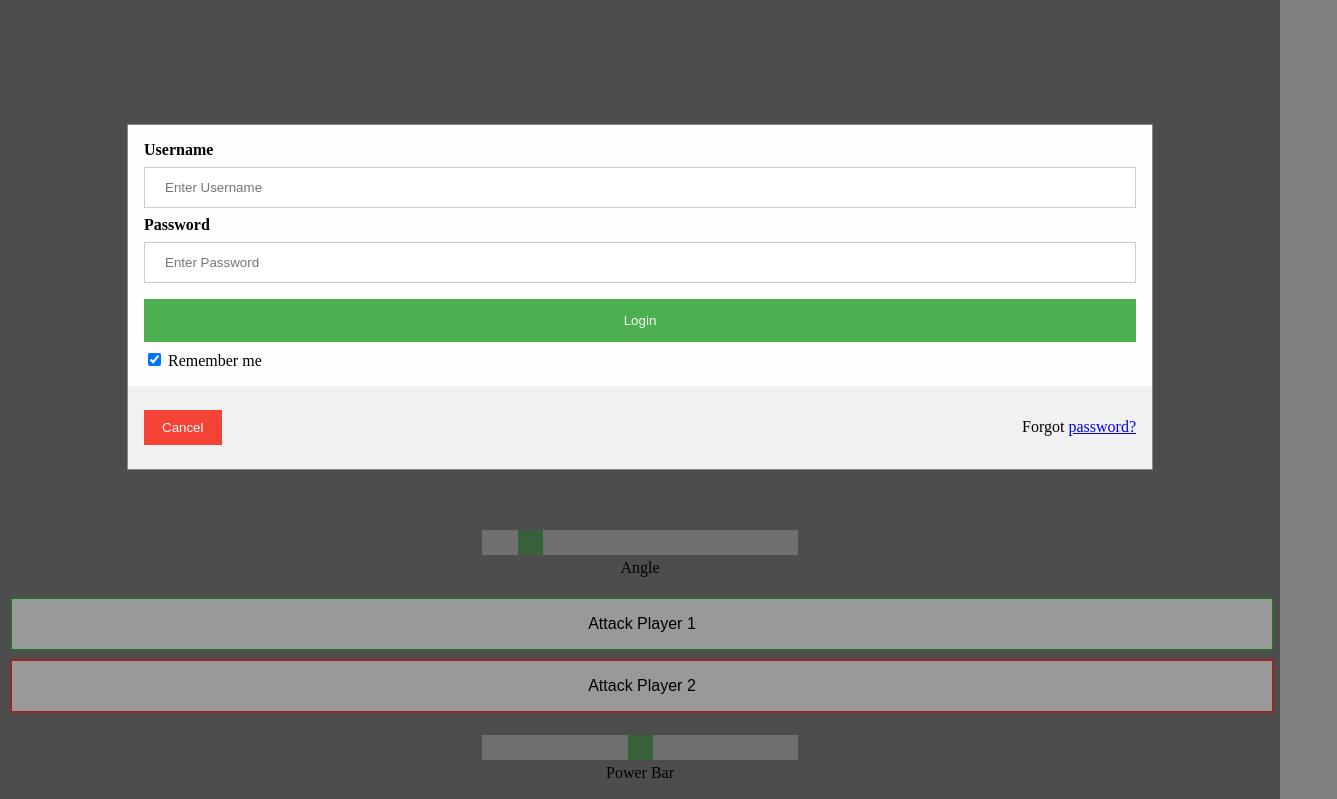
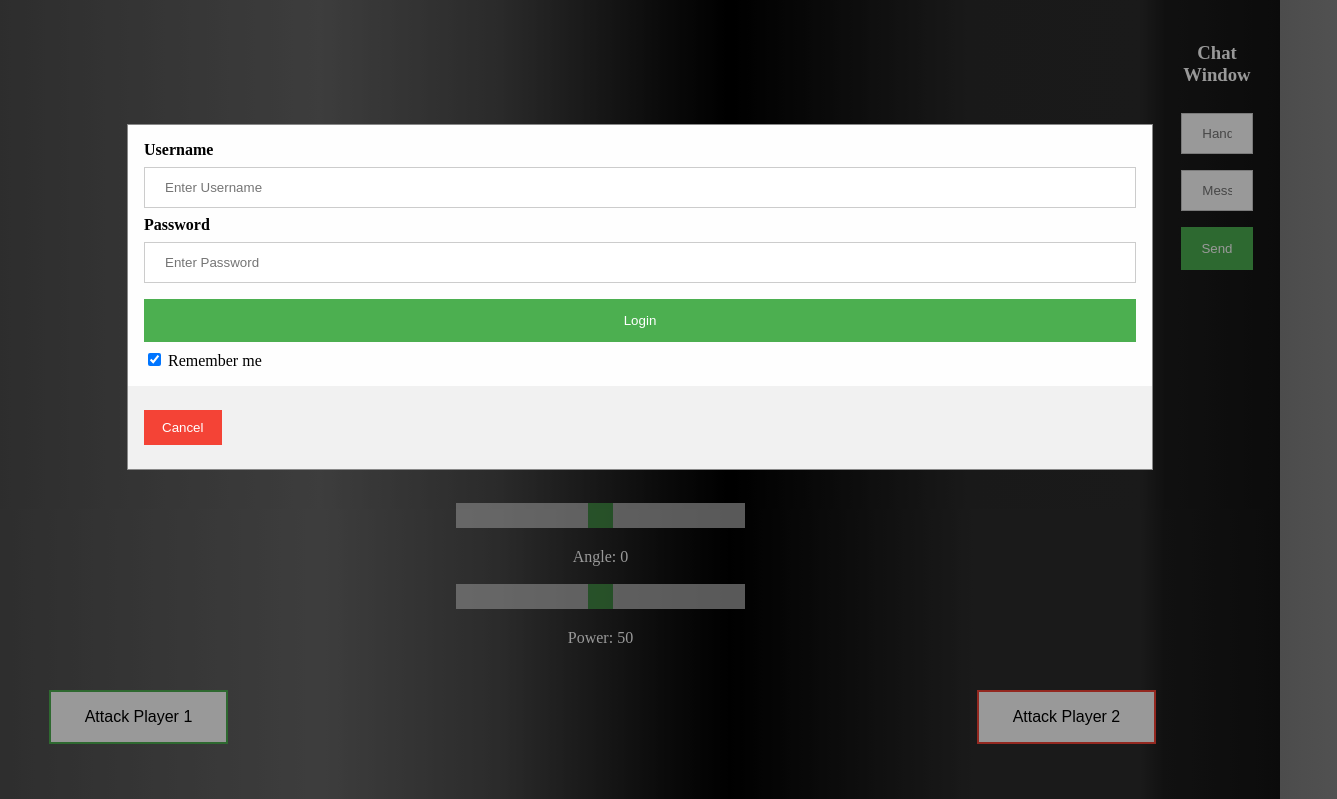
Before and after one commit to prateek18597/Pocket-Tanks, a website: page index.html in a window 1280 px wide. Shown: the top 799 px of the page, 1337 px wide, since content can reach past the window. Drawn offline with nearby package versions, Linux system fonts and the light colour scheme; no server answers.

Commit message:
Display Improved

```diff
--- a/index.html
+++ b/index.html
@@ -11,7 +11,44 @@
 	<style type="text/css">
 		body
 		{
-			background: gray;
+			Opacity
+100
+Location
+100
+%
+Delete Selected Stop
+Color
+#000000
+Color
+Location
+57
+%
+Delete Selected Stop
+Hue
+0
+Saturation
+0
+Lightness
+0
+Reset
+
+Save your preset
+Save
+horizontal orientation
+vertical orientation
+diagonal orientation
+diagonal orientation
+radial orientation
+CSSSASS
+ knob
+background: rgba(76,76,76,1);
+background: -moz-linear-gradient(left, rgba(76,76,76,1) 0%, rgba(89,89,89,1) 12%, rgba(102,102,102,1) 25%, rgba(71,71,71,1) 39%, rgba(17,17,17,1) 52%, rgba(0,0,0,1) 57%, rgba(43,43,43,1) 76%, rgba(44,44,44,1) 89%, rgba(28,28,28,1) 91%, rgba(19,19,19,1) 100%);
+background: -webkit-gradient(left top, right top, color-stop(0%, rgba(76,76,76,1)), color-stop(12%, rgba(89,89,89,1)), color-stop(25%, rgba(102,102,102,1)), color-stop(39%, rgba(71,71,71,1)), color-stop(52%, rgba(17,17,17,1)), color-stop(57%, rgba(0,0,0,1)), color-stop(76%, rgba(43,43,43,1)), color-stop(89%, rgba(44,44,44,1)), color-stop(91%, rgba(28,28,28,1)), color-stop(100%, rgba(19,19,19,1)));
+background: -webkit-linear-gradient(left, rgba(76,76,76,1) 0%, rgba(89,89,89,1) 12%, rgba(102,102,102,1) 25%, rgba(71,71,71,1) 39%, rgba(17,17,17,1) 52%, rgba(0,0,0,1) 57%, rgba(43,43,43,1) 76%, rgba(44,44,44,1) 89%, rgba(28,28,28,1) 91%, rgba(19,19,19,1) 100%);
+background: -o-linear-gradient(left, rgba(76,76,76,1) 0%, rgba(89,89,89,1) 12%, rgba(102,102,102,1) 25%, rgba(71,71,71,1) 39%, rgba(17,17,17,1) 52%, rgba(0,0,0,1) 57%, rgba(43,43,43,1) 76%, rgba(44,44,44,1) 89%, rgba(28,28,28,1) 91%, rgba(19,19,19,1) 100%);
+background: -ms-linear-gradient(left, rgba(76,76,76,1) 0%, rgba(89,89,89,1) 12%, rgba(102,102,102,1) 25%, rgba(71,71,71,1) 39%, rgba(17,17,17,1) 52%, rgba(0,0,0,1) 57%, rgba(43,43,43,1) 76%, rgba(44,44,44,1) 89%, rgba(28,28,28,1) 91%, rgba(19,19,19,1) 100%);
+background: linear-gradient(to right, rgba(76,76,76,1) 0%, rgba(89,89,89,1) 12%, rgba(102,102,102,1) 25%, rgba(71,71,71,1) 39%, rgba(17,17,17,1) 52%, rgba(0,0,0,1) 57%, rgba(43,43,43,1) 76%, rgba(44,44,44,1) 89%, rgba(28,28,28,1) 91%, rgba(19,19,19,1) 100%);
+filter: progid:DXImageTransform.Microsoft.gradient( startColorstr='#4c4c4c', endColorstr='#131313', GradientType=1 );
 		}
 
 		input[type=text], input[type=password] {
@@ -217,17 +254,95 @@ span.psw {
     background: #4CAF50;
     cursor: pointer;
 }
+#mario-chat
+{
+	margin-right: 5%;
+	/*background: white;*/
+	position: relative;
+	float: right;
+	/*width: 20%;*/
+}
+
+ul {
+    list-style-type: none;
+    margin: 0%;
+    padding: 0;
+    align-self: center;
+    /*overflow: hidden;*/
+    /*background-color: #333333;*/
+}
+li
+{
+	/*float: left;*/
+	display: block;
+	padding:2%;
+}
+
+table
+{
+	padding:1%;
+}
 
 	</style>
 
 </head>
 <body onload="init()">
-	<canvas id="canvas" width="1000px" height="450px">
+	<!-- <div style="display: inline;"> -->
+		<table>
+			<tr>
+				<td align="left">
+					<div style="float: left;width: 100%;align-self: center;">
+			<canvas id="canvas" width="1000px" height="450px" style="margin-left: 1%;margin-top: 2%;">
 				This is a canvas element.
+			</canvas>
+		</div>
+		<div align="center" style="display: inline;padding: 5em;">
+	<div id="anglediv" style="float: left;width: 100%;" >
+			<input type="range" oninput="attackValue()" class ="slider" id="angle" name="Angle" min="-180" max="180" value="0">
+			<br>
+		<p id="anglebar" style="color: white">
+			Angle: 0
+		</p>
+	</div>
+	<div id="powerdiv" style="float: right;width: 100%;">
+			<input type="range" oninput="powerValue()" class="slider" id="power" name="Power" min="0" max="100" value="50">
+			<br>
+		<p id="powerbar" style="color: white">
+			Power: 50
+		</p>
+	</div>
+	</div>
+	<br>
+	<div align="center">
+	<ul>
+	<li style="float: left;">
+		<button class ="button button1"  id="attack" onclick="attack(1)">
+		Attack Player 1</button>
+	</li>
+	<li style="float: right;">
+		<button class ="button button3" id="attack"  onclick="attack(2)">Attack Player 2</button>
+	</li>
+	</ul>
+		</div>
+				</td>
+				<td align="center" style="vertical-align: top;margin-top: 2%;">
+					<div id="mario-chat">
+			<h3 style="color: white;">Chat Window</h3>
+			<div id="chat-window">
+				<div id="output" style="color: white;"></div>
+			</div>
+			<input id="handle" type="text" placeholder="Handle" />
+			<input id="message" type="text" placeholder="Message" />
+			<button id="send" onclick="chatwork()" >Send</button>
+		</div>
+				</td>
+			</tr>
+		</table>
 
-	</canvas>
+
+	<!-- </div> -->
+
 	<div id="id01" class="modal">
-
   	  <form class="modal-content animate">
 	    <div class="container">
 	      <label for="uname"><b>Username</b></label>
@@ -244,49 +359,14 @@ span.psw {
 
 	    <div class="container" style="background-color:#f1f1f1">
 	      <button type="button" onclick="document.getElementById('id01').style.display='none'" class="cancelbtn">Cancel</button>
-      <span class="psw">Forgot <a href="#">password?</a></span>
 	    </div>
 	  </form>
 	</div>
 
-	<div id="anglediv">
-	<p id="anglebar" align="center">
-
-		<input type="range" class ="slider" id="angle" name="Angle" min="0" max="360" value="45">
-		<br>
-		Angle
-		<!-- <button id="attack" onclick="attack(1)">Attack</button> -->
-	</p>
-	<button class ="button button1" id="attack" onclick="attack(1)">Attack Player 1</button>
-	<button class ="button button3" id="attack" style="margin-right: : 100px" onclick="attack(2)">Attack Player 2</button>
-	</div>
-	<div id="powerdiv">
-	<p id="powerbar" align="center">
-
-		<input type="range" class="slider" id="power" name="Power" min="0" max="100" value="50">
-		<br>
-		Power Bar
-	</p>
-
-	<div id="mario-chat">
-		<h2>Mario Chat</h2>
-		<div id="chat-window">
-			<div id="output"></div>
-		</div>
-		<input id="handle" type="text" placeholder="Handle" />
-		<input id="message" type="text" placeholder="Message" />
-		<button id="send" onclick="chatwork()" >Send</button>
-
-
 </body>
-
 	<script type="text/javascript" src="/static/easel.js"></script>
 	<script type="text/javascript" src="/static/tween.js"></script>
 	<script src="/socket.io/socket.io.js"></script>
 	<script src="/static/chat.js"></script>
 	<script type="text/javascript" src="/static/script.js"></script>
-
-
-
-
 </html>
--- a/static/script.js
+++ b/static/script.js
@@ -63,12 +63,22 @@ function loginView()
  	// console.log("loginView");
 }
 
+function attackValue()
+{
+	document.getElementById("anglebar").innerHTML="Angle: "+ document.getElementById("angle").value;
+}
 
+function powerValue()
+{
+	document.getElementById("powerbar").innerHTML="Power: "+ document.getElementById("power").value;
+}
 
 function checkDatabase()
 {
 	var id=document.getElementById("username").value;
 	var pswd=document.getElementById("password").value;
+	document.getElementById("handle").value=id;
+	// document.getElementById("handle")
 	var up={username:id,password:pswd};
 	socket.emit('login',up);
 }
```
Also changed, not shown: server.js (+18 -17 lines). Lines whose indentation alone changed are shown as unchanged.
